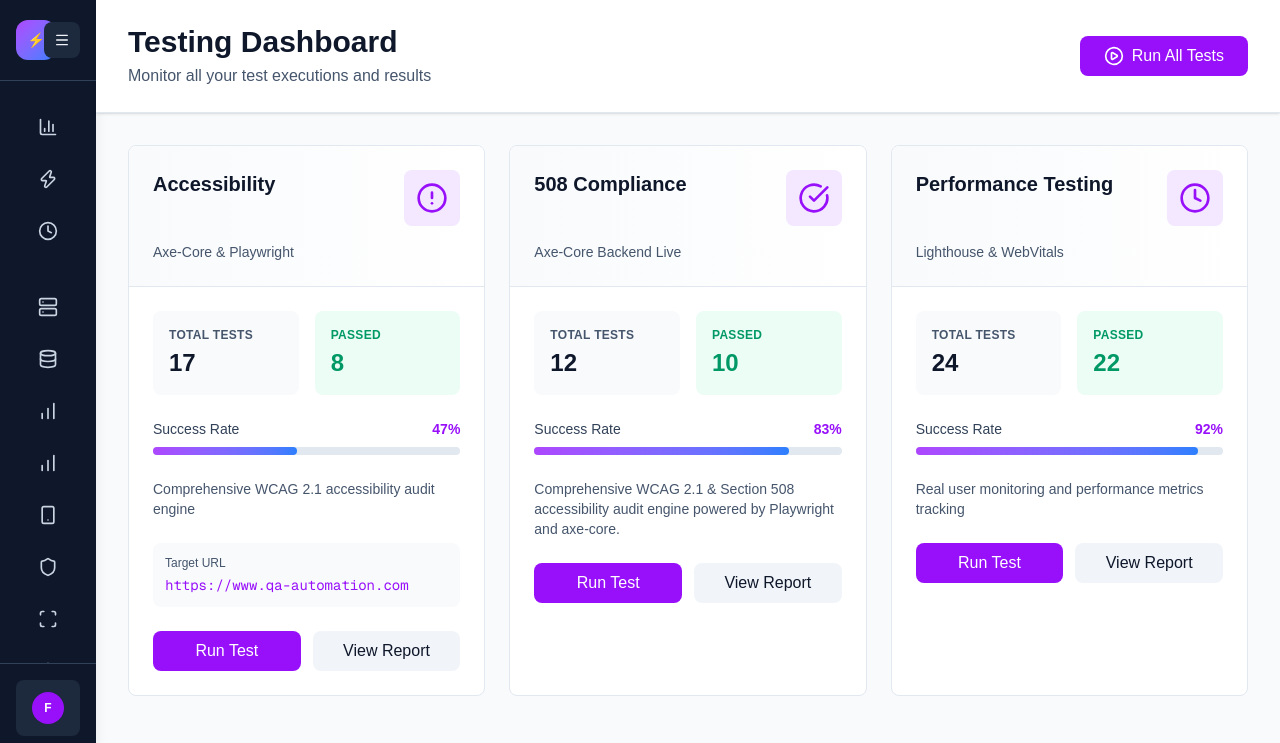
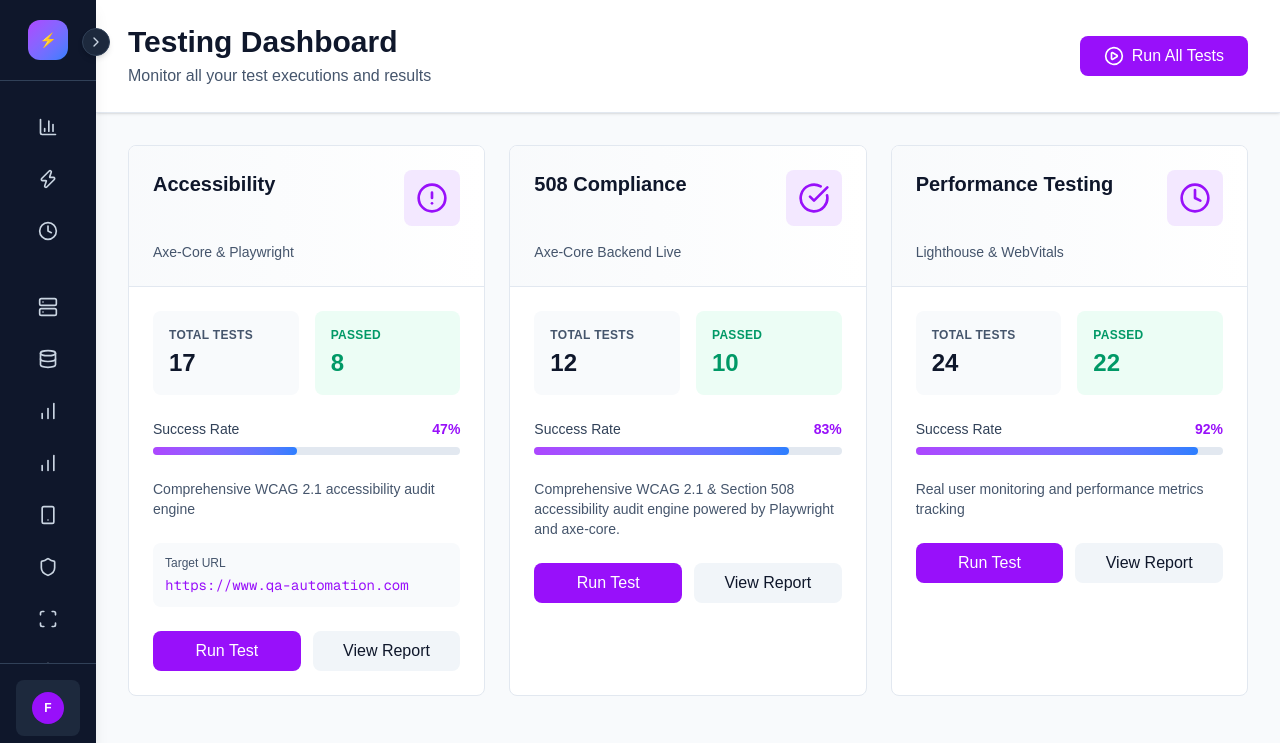
Before and after one commit to R26-SE-039/Intelligent-Test-Case-Generation, a Next.js app in the folder frontend/: page /dashboard in a window 1280 px wide. Shown: the top 743 px of the page. Built offline with nearby package versions, Linux system fonts and the light colour scheme.

Commit message:
feat: implement collapsible navigation sidebar and update lint-staged configuration

```diff
--- a/frontend/src/components/sidebar.tsx
+++ b/frontend/src/components/sidebar.tsx
@@ -13,8 +13,8 @@ import {
   AlertTriangle,
   Scan,
   BarChartIcon,
-  Menu,
-  X,
+  ChevronLeft,
+  ChevronRight,
   LogOut,
 } from "lucide-react";
 import { useSidebar } from "@/lib/sidebar-context";
@@ -117,11 +117,10 @@ export default function Sidebar() {
       <div
         className={`${
           isOpen ? "w-64" : "w-24"
-        } bg-slate-900 text-white h-screen flex flex-col fixed left-0 top-0 shadow-lg transition-all duration-300 ease-in-out overflow-hidden`}
+        } bg-slate-900 text-white h-screen flex flex-col fixed left-0 top-0 shadow-lg transition-all duration-300 ease-in-out z-40`}
       >
         {/* Brand Section */}
-        <div className="px-4 py-5 border-b border-slate-700 shrink-0">
-          <div className="flex items-center justify-between gap-3">
+        <div className={`py-5 border-b border-slate-700 shrink-0 relative ${isOpen ? "px-4" : "px-0 flex justify-center"}`}>
           <div className="flex items-center gap-3 min-w-0">
             <div className="w-10 h-10 bg-linear-to-br from-purple-500 to-blue-500 rounded-xl flex items-center justify-center font-bold text-sm shrink-0">
               ⚡
@@ -132,23 +131,27 @@ export default function Sidebar() {
               </span>
             )}
           </div>
+        </div>
+
+        {/* Absolute Toggle Button */}
         <button
           onClick={() => setIsOpen(!isOpen)}
-              className="h-9 w-9 inline-flex items-center justify-center rounded-lg bg-slate-800 text-slate-100 hover:bg-slate-700 transition-colors shrink-0"
+          className="absolute -right-3.5 top-7 h-7 w-7 bg-slate-800 border border-slate-700 rounded-full flex items-center justify-center text-slate-300 hover:text-white hover:bg-slate-700 transition-all z-50 shadow-md"
           aria-label={isOpen ? "Collapse sidebar" : "Expand sidebar"}
           aria-expanded={isOpen}
         >
           {isOpen ? (
-                <X className="w-4 h-4" />
+            <ChevronLeft className="w-4 h-4" />
           ) : (
-                <Menu className="w-4 h-4" />
+            <ChevronRight className="w-4 h-4" />
           )}
         </button>
-          </div>
-        </div>
 
         {/* Navigation Sections - Custom Scrollbar Hidden */}
-        <nav className="flex-1 overflow-y-scroll px-2 py-6 space-y-8 scrollbar-hide">
+        <nav
+          className="flex-1 overflow-y-auto px-2 py-6 space-y-8 [&::-webkit-scrollbar]:hidden"
+          style={{ scrollbarWidth: "none", msOverflowStyle: "none" }}
+        >
           {navSections.map((section) => (
             <div key={section.title}>
               {isOpen && (
--- a/package.json
+++ b/package.json
@@ -11,8 +11,7 @@
   },
   "lint-staged": {
     "frontend/**/*.{js,ts,jsx,tsx}": [
-      "eslint --fix",
-      "prettier --write"
+      "pnpm --filter frontend exec eslint --fix"
     ],
     "backend/**/*.py": [
       "ruff check --fix",
```
Also changed, not shown: 1 other file (tests, documents, lock files or other folders). Lines whose indentation alone changed are shown as unchanged.
